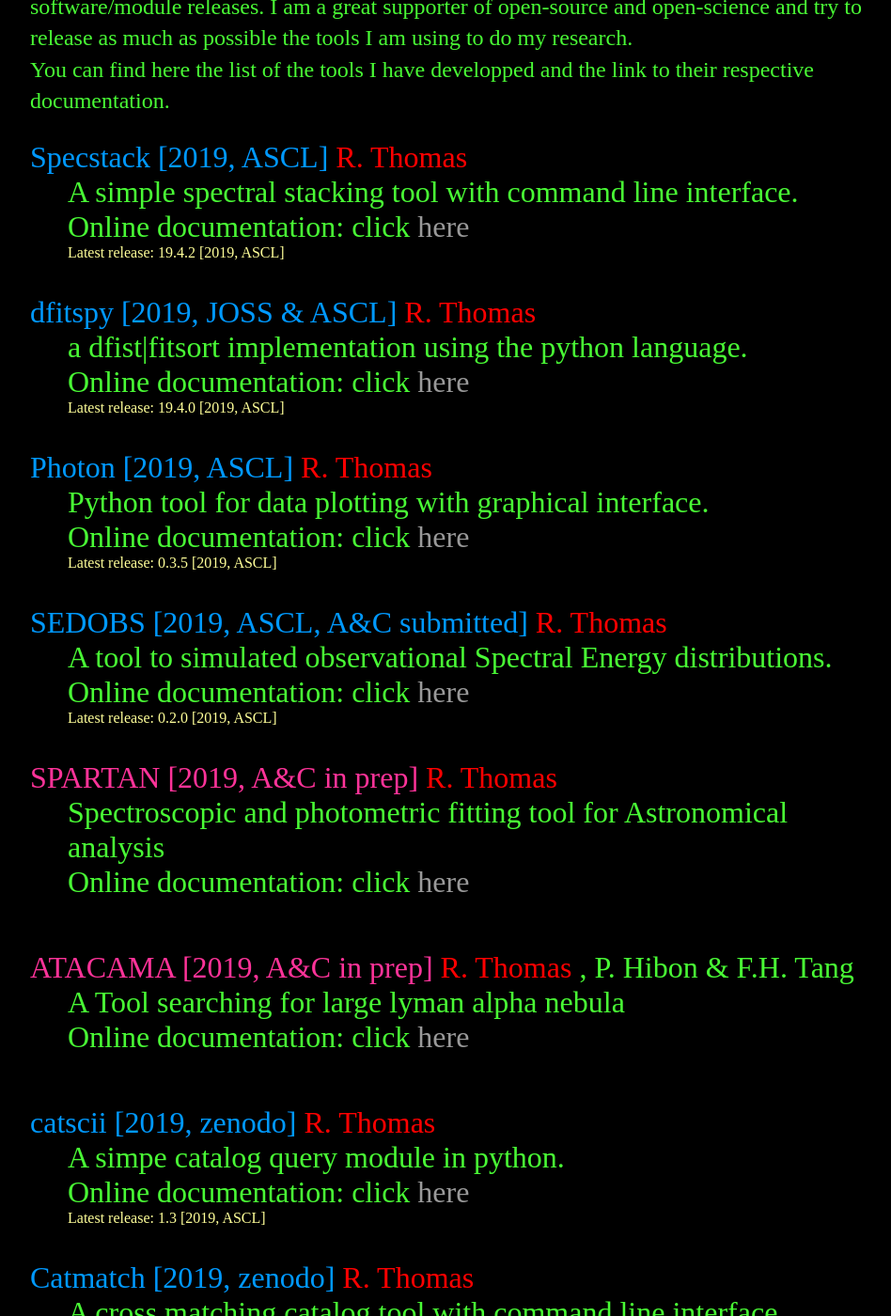
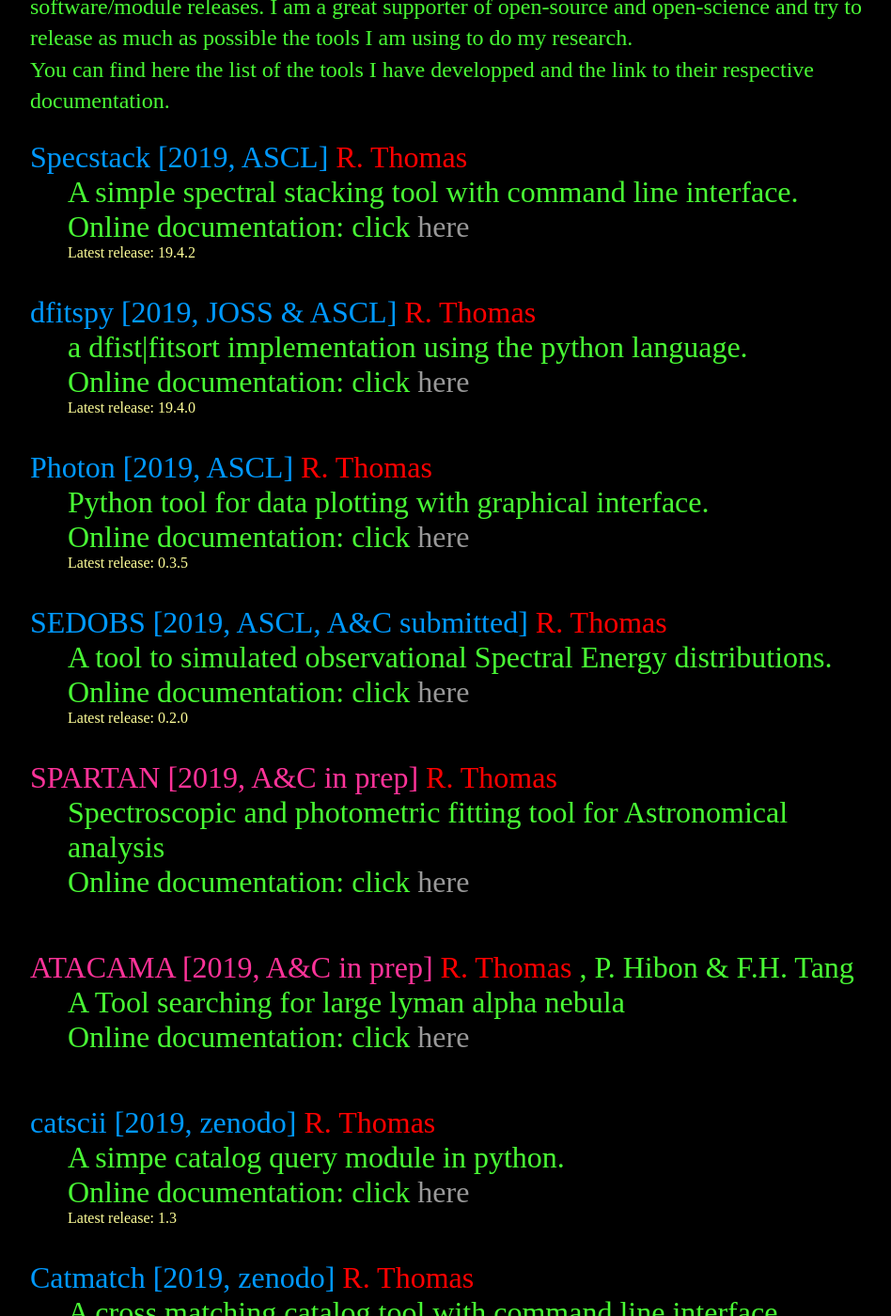
Before and after one commit to astrom-tom/astrom-tom.github.io, a Jekyll site: the page built from Software/index.html, in a window 1280 px wide and 1400 px high, scrolled down 274 px. Shown: the whole window at 94% size, without its empty margins (160-1108 px from the left). Built offline with Jekyll 4.4.1, drawn with Linux system fonts in a browser that asks for light colours; some of the changed text lies outside the part shown.

Commit message:
Update index.html

```diff
--- a/Software/index.html
+++ b/Software/index.html
@@ -17,25 +17,25 @@
   <dt> <font size="6"> <span class='softR'>Specstack [2019, ASCL]</span>  <span class='me'> R. Thomas </span> </font>  </dt>
        <dd> <font size="6">  A simple spectral stacking tool with command line interface.  <br> Online documentation:
 	       click <a href="https://astrom-tom.github.io/specstack/build/html/index.html">here</a>  </font> <br>
-			<span class='softV'> Latest release: 19.4.2 [2019, ASCL]</span>
+			<span class='softV'> Latest release: 19.4.2</span>
 	       			<br><br>&nbsp;</dd>
 
   <dt> <font size="6"> <span class='softR'>dfitspy [2019, JOSS & ASCL]</span>  <span class='me'> R. Thomas </span> </font>  </dt>
        <dd> <font size="6">  a dfist|fitsort implementation using the python language. <br> Online documentation:
 	       click <a href="https://astrom-tom.github.io/dfitspy/build/html/index.html">here</a>  </font> <br>
-			<span class='softV'> Latest release: 19.4.0 [2019, ASCL]</span>
+			<span class='softV'> Latest release: 19.4.0</span>
 	       			<br><br>&nbsp;</dd>
 
    <dt> <font size="6"> <span class='softR'>Photon [2019, ASCL]</span>  <span class='me'> R. Thomas </span> </font>  </dt>
        <dd> <font size="6">  Python tool for data plotting with graphical interface. <br> Online documentation:
 	       click <a href="https://astrom-tom.github.io/Photon/build/html/index.html">here</a>  </font> <br>
-			<span class='softV'> Latest release: 0.3.5 [2019, ASCL]</span>
+			<span class='softV'> Latest release: 0.3.5</span>
 	       			<br><br>&nbsp;</dd>
 
    <dt> <font size="6"> <span class='softR'>SEDOBS [2019, ASCL, A&C submitted]</span>  <span class='me'> R. Thomas </span> </font>  </dt>
        <dd> <font size="6">  A tool to simulated observational Spectral Energy distributions. <br> Online documentation:
 	       click <a href="https://astrom-tom.github.io/SEDobs/build/html/index.html">here</a>  </font><br>
-			<span class='softV'> Latest release: 0.2.0 [2019, ASCL]</span>
+			<span class='softV'> Latest release: 0.2.0</span>
 	       			<br><br>&nbsp;</dd>
 
    <dt> <font size="6"> <span class='softP'>SPARTAN [2019, A&C in prep]</span>  <span class='me'> R. Thomas </span> </font>  </dt>
@@ -51,19 +51,19 @@
    <dt> <font size="6"> <span class='softR'>catscii [2019, zenodo]</span>  <span class='me'> R. Thomas </span> </font>  </dt>
        <dd> <font size="6">  A simpe catalog query module in python. <br> Online documentation:
 	       click <a href="https://github.com/astrom-tom/catscii">here</a>  </font><br>
-			<span class='softV'> Latest release: 1.3 [2019, ASCL]</span>
+			<span class='softV'> Latest release: 1.3</span>
 	       			<br><br>&nbsp;</dd>
 
    <dt> <font size="6"> <span class='softR'>Catmatch [2019, zenodo]</span>  <span class='me'> R. Thomas </span> </font>  </dt>
        <dd> <font size="6">  A cross matching catalog tool with command line interface. <br> Online documentation:
 	       click <a href="https://github.com/astrom-tom/CatMatch">here</a>  </font> <br>
-			<span class='softV'> Latest release: 1.3 [2019, ASCL]</span>
+			<span class='softV'> Latest release: 1.3</span>
 	       			<br><br>&nbsp;</dd>
 
    <dt> <font size="6"> <span class='softR'>stpip [2019, zenodo]</span>  <span class='me'> R. Thomas </span> </font>  </dt>
        <dd> <font size="6">  A tool web scraping pepy.tech to get pypi statistics  <br> Online documentation:
 	       click <a href="https://github.com/astrom-tom/stpip">here</a>  </font> <br>
-			<span class='softV'> Latest release: 19.5.0 [2019, ASCL]</span>
+			<span class='softV'> Latest release: 19.5.0</span>
 	       			<br><br>&nbsp;</dd>
 
 
```
